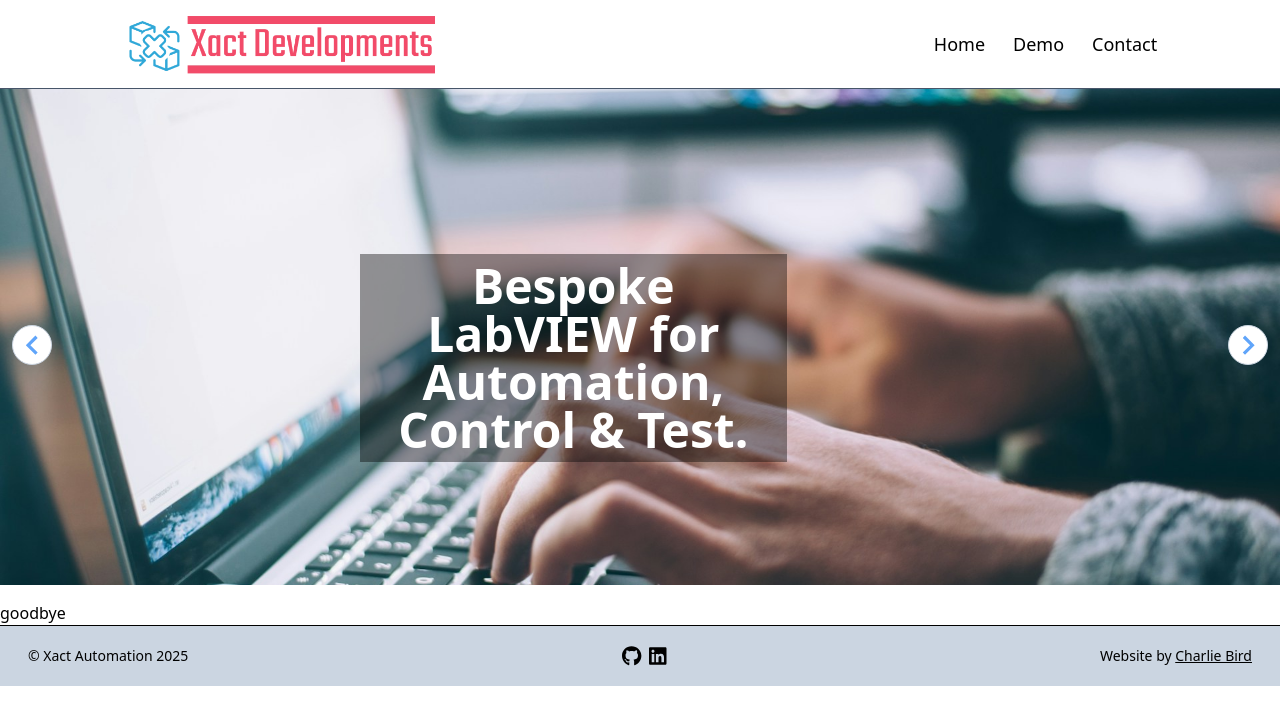
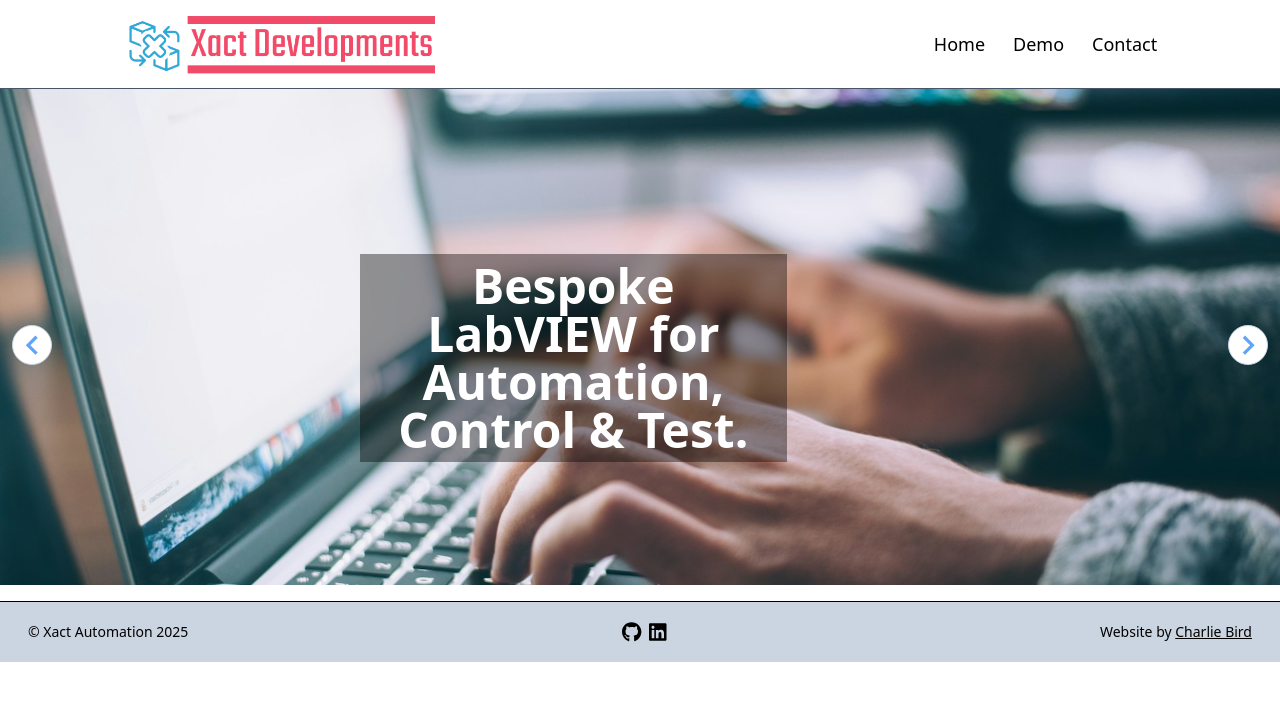
Before and after one commit to cbvvrd/xact-dev, a React (Vite) app: page / in a window 1280 px wide. Shown: the top 724 px of the page. Built offline with nearby package versions, Linux system fonts and the light colour scheme.

Commit message:
gallery done for now - auto scroll disabled. Added key to map items

```diff
--- a/src/components/Gallery/index.jsx
+++ b/src/components/Gallery/index.jsx
@@ -1,11 +1,12 @@
 import { useEffect } from "react";
 import { useState } from "react";
-import { MdChevronLeft, MdChevronRight } from "react-icons/md";
+import { MdChevronLeft, MdChevronRight, MdOutlinePauseCircle, MdOutlinePlayCircle } from "react-icons/md";
 
 
 function Gallery() {
 
     const [gallery, setGallery] = useState([]);
+    // const [paused, setPaused] = useState(false);
 
     useEffect(() => {
         fetch("galleryData.json")
@@ -17,7 +18,7 @@ function Gallery() {
 
     const innerGallery = document.getElementById("innerGallery")
 
-    const slideRight = () => {
+    function slideRight() {
         let width = screen.width;
         innerGallery.scrollLeft += width;
     }
@@ -27,13 +28,27 @@ function Gallery() {
         innerGallery.scrollLeft -= width;
     }
 
-    // function timedScroll() {
-    //     slideRight;
+
+    // -- Logic for the gallery autoscroll -- //
+    // -- Not sure about all of this but it does work -- //
+    // -- Disabling for now, will come back to later -- //
+
+    // const [count, setCount] = useState(0);
+
+    // function increaseCount() {
+    //     setTimeout(setCount(count+1), 3000);
+    //     setInterval(slideRight, 4000);
+    //     // console.log(count);
     // }
 
-    // setTimeout(slideRight, 1000);
+    // useEffect(() => {
+    //     if (count < 4) {
+    //        setInterval(increaseCount(), 3000);
+    //        console.log(count);
+    //     }
+    // }, [count])
 
-    const paused = false;
+    // -- End autoscroll -- //
 
     return (
         <>
@@ -43,7 +58,7 @@ function Gallery() {
 
                 {gallery.map(item =>
 
-                    <div className="relative inline-block text-center">
+                    <div key={item.id} className="relative inline-block text-center">
                         <img src={item.image} className="snap-center object-cover h-64 md:h-[31rem] md:w-screen" />
                         <p className="absolute top-1/4 md:left-1/4 md:top-1/3 p-2 md:w-1/3 text-3xl text-wrap text-white bg-black bg-opacity-40 mx-10 font-bold md:text-5xl">{item.text}</p>
                     </div>
@@ -52,7 +67,9 @@ function Gallery() {
             <MdChevronRight onClick={slideRight}  className="absolute right-1 md:right-3 text-[1.5em] md:text-[2.53em] z-10  text-blue-400 bg-white border border-slate-300 rounded-full"/>
 
             </div>
-            {paused ? <p>hello</p> : <p>goodbye</p>}
+            <div>
+            {/* {paused ? <MdOutlinePauseCircle /> : <MdOutlinePlayCircle />} */}
+            </div>
         </>
     );
 }
```
